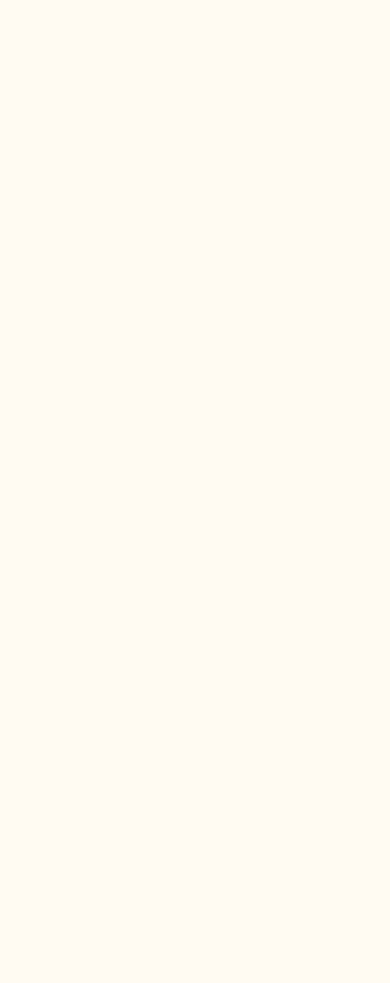
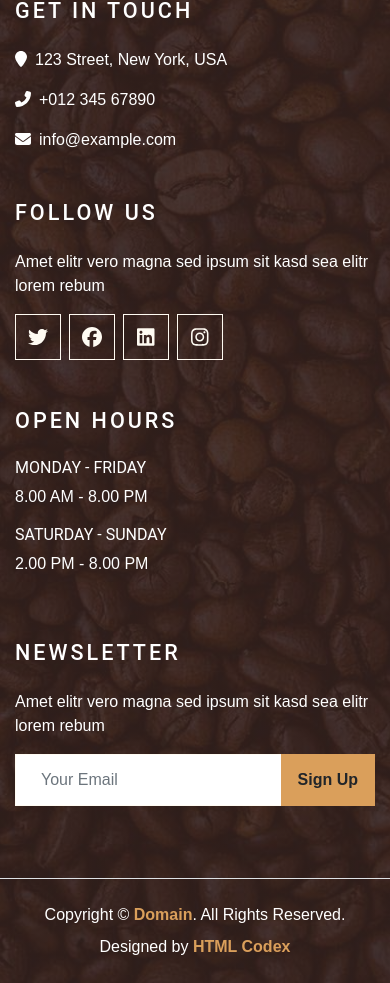
Before and after one commit to mohammadfaramarzi1/minimal-coffee-next, a Next.js app: page / in a window 390 px wide. Shown: the part 9172-10155 px from the top of the page. Before the commit the page ends 9002 px from the top, so only its background shows below. Built offline with nearby package versions, Linux system fonts and the light colour scheme; data requests are answered from the project's data file.

Commit message:
feat: Footer template

```diff
--- a/components/modules/Footer/Footer.js
+++ b/components/modules/Footer/Footer.js
@@ -1,9 +1,163 @@
-import React from 'react'
+import "@fortawesome/fontawesome-svg-core/styles.css";
+import { config } from "@fortawesome/fontawesome-svg-core";
+config.autoAddCss = false;
+import { FontAwesomeIcon } from "@fortawesome/react-fontawesome";
+import {
+  faMapMarker,
+  faPhoneAlt,
+  faEnvelope,
+} from "@fortawesome/free-solid-svg-icons";
+import {
+  faTwitter,
+  faLinkedin,
+  faFacebook,
+  faInstagram,
+} from "@fortawesome/free-brands-svg-icons";
+import { useState } from "react";
+import { toast } from "sonner";
 
 function Footer() {
+  const [email, setEmail] = useState("");
+
+  const addEmailHandler = async (event) => {
+    event.preventDefault();
+    if (email.length < 8) return toast.error("Invalid Email!");
+    const res = await fetch("http://localhost:4000/newsletters", {
+      method: "POST",
+      headers: {
+        "Content-Type": "application/json",
+      },
+      body: JSON.stringify({
+        email,
+      }),
+    });
+
+    if (res.status === 201) {
+      setEmail("");
+      return toast.success("You Joined Us Successfully :))");
+    }
+  };
+
   return (
-    <div>Footer</div>
-  )
+    <div className="container-fluid footer text-white mt-5 pt-5 px-0 position-relative overlay-top">
+      <div className="row mx-0 pt-5 px-sm-3 px-lg-5 mt-4">
+        <div className="col-lg-3 col-md-6 mb-5">
+          <h4
+            className="text-white text-uppercase mb-4"
+            style={{ letterSpacing: "3px" }}
+          >
+            Get In Touch
+          </h4>
+          <p>
+            <FontAwesomeIcon icon={faMapMarker} className="mr-2" />
+            123 Street, New York, USA
+          </p>
+          <p>
+            <FontAwesomeIcon icon={faPhoneAlt} className="mr-2" />
+            +012 345 67890
+          </p>
+          <p className="m-0">
+            <FontAwesomeIcon icon={faEnvelope} className="mr-2" />
+            info@example.com
+          </p>
+        </div>
+        <div className="col-lg-3 col-md-6 mb-5">
+          <h4
+            className="text-white text-uppercase mb-4"
+            style={{ letterSpacing: "3px" }}
+          >
+            Follow Us
+          </h4>
+          <p>Amet elitr vero magna sed ipsum sit kasd sea elitr lorem rebum</p>
+          <div className="d-flex justify-content-start">
+            <a
+              className="btn btn-lg btn-outline-light btn-lg-square mr-2"
+              href="#"
+            >
+              <FontAwesomeIcon icon={faTwitter} />
+            </a>
+            <a
+              className="btn btn-lg btn-outline-light btn-lg-square mr-2"
+              href="#"
+            >
+              <FontAwesomeIcon icon={faFacebook} />
+            </a>
+            <a
+              className="btn btn-lg btn-outline-light btn-lg-square mr-2"
+              href="#"
+            >
+              <FontAwesomeIcon icon={faLinkedin} />
+            </a>
+            <a className="btn btn-lg btn-outline-light btn-lg-square" href="#">
+              <FontAwesomeIcon icon={faInstagram} />
+            </a>
+          </div>
+        </div>
+        <div className="col-lg-3 col-md-6 mb-5">
+          <h4
+            className="text-white text-uppercase mb-4"
+            style={{ letterSpacing: "3px" }}
+          >
+            Open Hours
+          </h4>
+          <div>
+            <h6 className="text-white text-uppercase">Monday - Friday</h6>
+            <p>8.00 AM - 8.00 PM</p>
+            <h6 className="text-white text-uppercase">Saturday - Sunday</h6>
+            <p>2.00 PM - 8.00 PM</p>
+          </div>
+        </div>
+        <div className="col-lg-3 col-md-6 mb-5">
+          <h4
+            className="text-white text-uppercase mb-4"
+            style={{ letterSpacing: "3px" }}
+          >
+            Newsletter
+          </h4>
+          <p>Amet elitr vero magna sed ipsum sit kasd sea elitr lorem rebum</p>
+          <div className="w-100">
+            <div className="input-group">
+              <input
+                type="text"
+                className="form-control border-light"
+                style={{ padding: "25px" }}
+                placeholder="Your Email"
+                value={email}
+                onChange={(event) => setEmail(event.target.value)}
+              />
+              <div className="input-group-append">
+                <button
+                  className="btn btn-primary font-weight-bold px-3"
+                  type="submit"
+                  onClick={addEmailHandler}
+                >
+                  Sign Up
+                </button>
+              </div>
+            </div>
+          </div>
+        </div>
+      </div>
+      <div
+        className="container-fluid text-center text-white border-top mt-4 py-4 px-sm-3 px-md-5"
+        style={{ borderColor: "rgba(256, 256, 256, .1) !important" }}
+      >
+        <p className="mb-2 text-white">
+          Copyright &copy;{" "}
+          <a className="font-weight-bold" href="#">
+            Domain
+          </a>
+          . All Rights Reserved.
+        </p>
+        <p className="m-0 text-white">
+          Designed by{" "}
+          <a className="font-weight-bold" href="https://htmlcodex.com">
+            HTML Codex
+          </a>
+        </p>
+      </div>
+    </div>
+  );
 }
 
-export default Footer
+export default Footer;
--- a/components/templates/Index/Offer.js
+++ b/components/templates/Index/Offer.js
@@ -7,7 +7,7 @@ function Offer() {
   const addEmailHandler = async (event) => {
     event.preventDefault();
     if (email.length < 8) return toast.error("Invalid Email!");
-    const res = await fetch("http://localhost:4000/newsLetters", {
+    const res = await fetch("http://localhost:4000/newsletters", {
       method: "POST",
       headers: {
         "Content-Type": "application/json",
--- a/data/db.json
+++ b/data/db.json
@@ -99,6 +99,10 @@
     {
       "id": 1,
       "email": "amin@gmail.com"
+    },
+    {
+      "id": "aba5",
+      "email": "reza.rezaei@gmail.com"
     }
   ],
   "comments": [
--- a/package.json
+++ b/package.json
@@ -11,6 +11,7 @@
   },
   "dependencies": {
     "@fortawesome/fontawesome-svg-core": "^6.7.2",
+    "@fortawesome/free-brands-svg-icons": "^6.7.2",
     "@fortawesome/free-solid-svg-icons": "^6.7.2",
     "@fortawesome/react-fontawesome": "^0.2.2",
     "fontawesome": "^5.6.3",
--- a/pages/_app.js
+++ b/pages/_app.js
@@ -1,3 +1,4 @@
+import Footer from "@/components/modules/Footer/Footer";
 import Navbar from "@/components/modules/Navbar/Navbar";
 import "@/styles/globals.css";
 import { Toaster } from "sonner";
@@ -8,6 +9,7 @@ export default function App({ Component, pageProps }) {
       <Navbar />
       <Component {...pageProps} />
       <Toaster />
+      <Footer />
     </>
   );
 }
```
Also changed, not shown: 1 other file (tests, documents, lock files or other folders).
